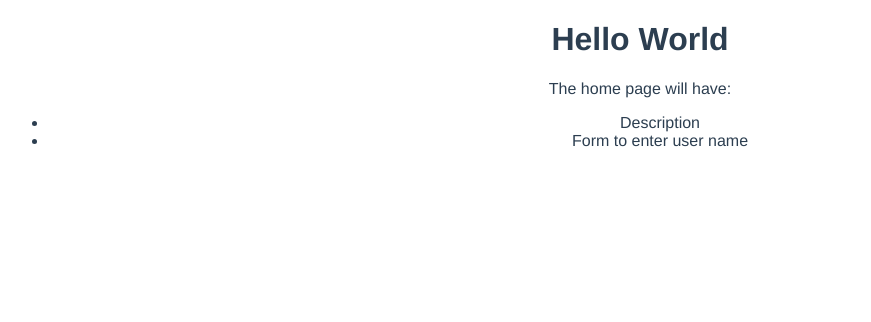
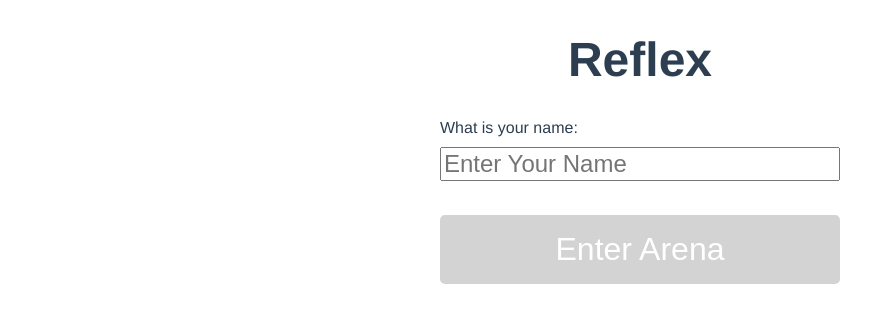
Before and after one commit to dcenatiempo/reflex, a Vue app in the folder client/: page / in a window 1280 px wide. Shown: the top 322 px of the page, without its empty margins (0-871 px from the left). Built offline with nearby package versions, Linux system fonts and the light colour scheme; no server answers.

Commit message:
Build player name form with validation

```diff
--- a/client/src/store.js
+++ b/client/src/store.js
@@ -17,7 +17,7 @@ export default new Vuex.Store({
     rooms: [],
 
     //list of all players connected to app
-    players: [],
+    players: [{name: 'Devin', wins: 0, gamesPlayed: 2}],
 
     // current "logged in" player
     player: {
--- a/client/src/views/Home.vue
+++ b/client/src/views/Home.vue
@@ -1,22 +1,88 @@
 <template>
-  <div class="home">
-    <HelloWorld msg="Hello World"/>
-    The home page will have:
-    <ul>
-      <li>Description</li>
-      <li>Form to enter user name</li>
-    </ul>
+  <div id="home">
+    <h1>Reflex</h1>
+    <div class="name-form">
+      <span>What is your name:</span>
+      <div class="relative name-input">
+        <input
+          type="text"
+          placeholder="Enter Your Name"
+          v-model="name"/>
+        <span v-show="alreadyExists" class="warning">Name is already taken, choose another</span>
+      </div>
+      <button class="arena-btn" :disabled="alreadyExists || name.length < 3" @click="submitPlayerName">Enter Arena</button>
+    </div>
   </div>
 </template>
 
 <script>
 // @ is an alias to /src
-import HelloWorld from '@/components/HelloWorld.vue'
+// import NewPlayerInpu from '@/components/HelloWorld.vue'
+import { mapState } from 'vuex';
 
 export default {
   name: 'home',
-  components: {
-    HelloWorld
+  components: {},
+  data() {
+    return {
+      name: '',
+    }
+  },
+  computed: {
+    ...mapState(['players']),
+    alreadyExists() {
+      return this.players.find(player => this.name.toLowerCase() === player.name.toLowerCase()) ? true : false;
+    }
+  },
+  methods: {
+    submitPlayerName() {
+      // TODO
+      // use socket to emit the name and add it to the player collection
+      // navigate to the arena
+    },
+  },
+}
+</script>
+
+<style lang="scss">
+#home {
+  h1 {
+    font-size: 3em;
+  }
+  .warning {
+    color: red;
+    position: absolute;
+    right: 10px;
+    bottom: 0;
+  }
+  .arena-btn {
+    font-size: 2em;
+    background: orange;
+    color: white;
+    border: none;
+    border-radius: 5px;
+    padding: .5em;
+    width: 100%;
+
+    &[disabled] {
+      background: lightgray;
+    }
+  }
+  .name-input {
+    width: 100%;
+
+    input {
+      font-size: 1.5em;
+      width: 100%;
+      margin-bottom: 1em;
+    }
+  }
+  .name-form {
+    display: grid;
+    max-width: 400px;
+    margin: auto;
+    grid-gap: 10px;
+    justify-items: start;
   }
 }
-</script>
+</style>
```
